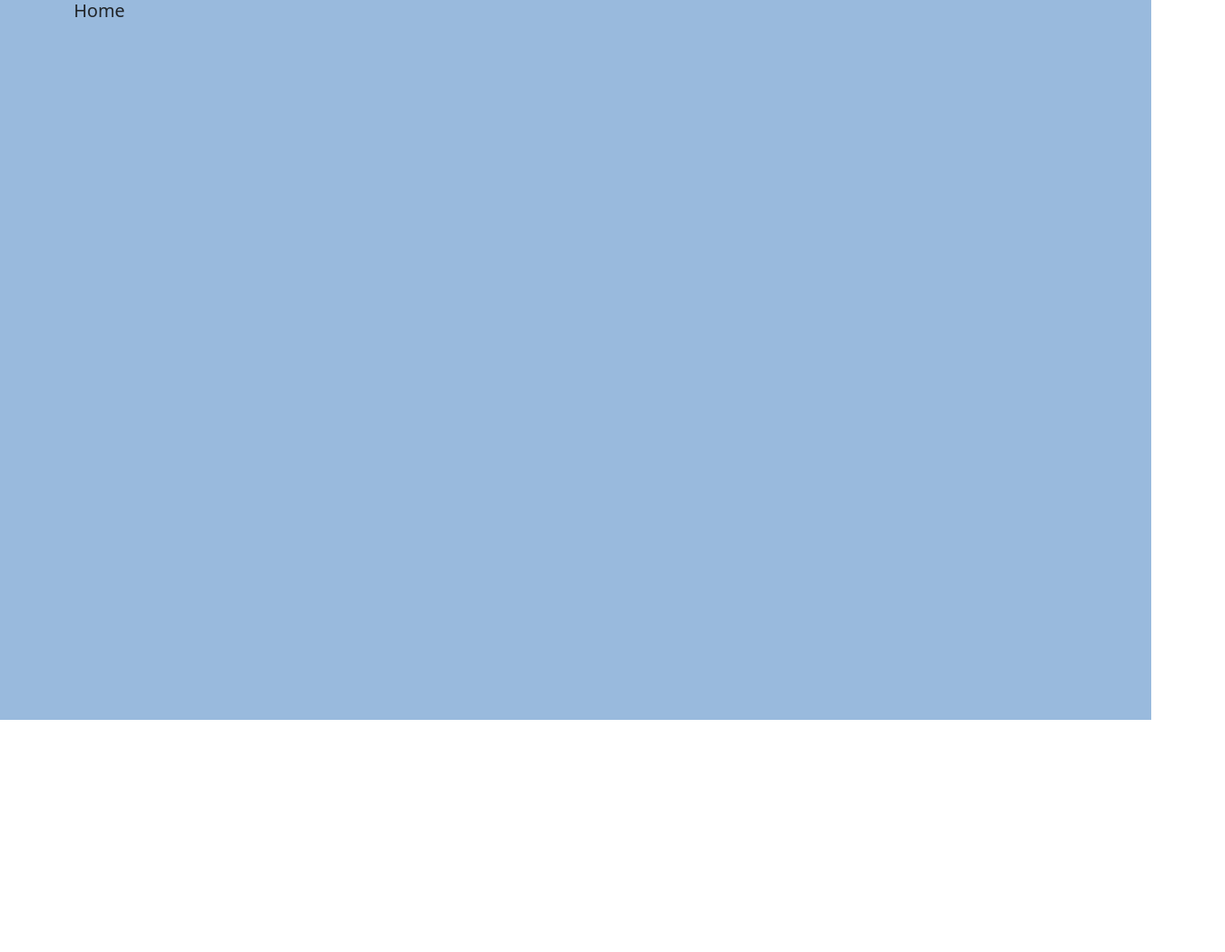
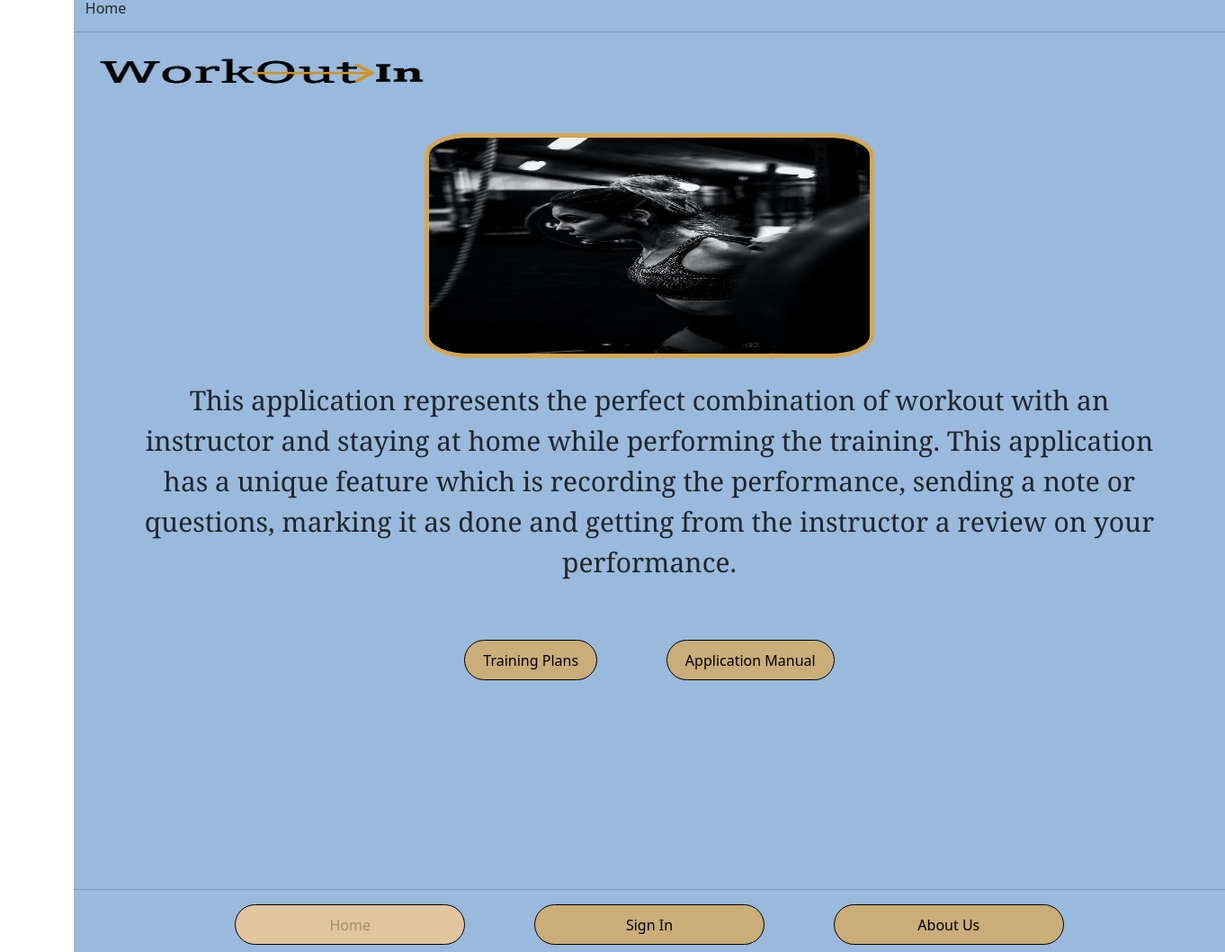
Before and after one commit to YassmineMachour172/Fitness-Instructors-App, a React (Create React App) app in the folder frontend/: page / in a window 1280 px wide. Shown: the whole page at 90% size, 1362 px wide, since content can reach past the window. Before the commit the page ends 800 px from the top, so only its background shows below. Built offline with nearby package versions, Linux system fonts and the light colour scheme.

Commit message:
home page ready

```diff
--- a/frontend/src/components/Home/home.css
+++ b/frontend/src/components/Home/home.css
@@ -1,6 +1,96 @@
-.backgroundimg{
+.container {
+    display: flex;
+    flex-direction: column;
+}
+.backgroundcol{
     background-color: #99BADD;
     background-size: cover;
-    height: 100vh;
-    width: 100%;
+    height: 100%;
+    width: 100vw;
 }
+
+.pa{
+    margin-left: 1vw;
+    font-size: 16px;
+}
+.pic{
+    display: flex;
+    height: 35vh;
+    width:75vw;
+    max-width: 500px;
+    max-height: 250px;
+    border: 5px solid #D6A650;
+    box-shadow: inset 0px 4px 4px rgba(0, 0, 0, 0.25);
+    border-radius: 10%;
+    display: block;
+    margin-left: auto;
+    margin-right: auto;
+}
+.logo{
+    display: flex;
+    margin-left:1vw;
+    height:5vh;
+    width:30vw;
+}
+.description{
+    font-size: 30px;
+    text-align: center;
+    margin-left:5vw;
+    margin-right:5vw;
+    font-family: Cambria, Cochin, Georgia, Times, 'Times New Roman', serif;
+}
+.picture-home{
+    align-items: center;
+}
+.training-plans{
+    margin-right: 3vw;
+    background: #CAAD78;
+    border: 1px solid #000000;
+    border-radius: 30px;
+    height: 45px;
+    padding-left:20px ;
+    padding-right:20px ;
+}
+.application-manual{
+    margin-left: 3vw;
+    background: #CAAD78;
+    border: 1px solid #000000;
+    border-radius: 30px;
+    height: 45px;
+    padding-left:20px ;
+    padding-right:20px ;
+}
+.home{
+    margin-right: 3vw;
+    border: 1px solid #000000;
+    border-radius: 30px;
+    width: 20vw;
+    height: 45px;
+    padding-left:20px ;
+    padding-right:20px ;
+    background: rgba(242, 200, 142, 0.81);
+    background-blend-mode: hard-light;
+}
+.sign-in{
+    width:20vw;
+
+    margin-left: 3vw;
+    margin-right: 3vw;
+    background: #CAAD78;
+    border: 1px solid #000000;
+    border-radius: 30px;
+    height: 45px;
+    padding-left:20px ;
+    padding-right:20px ;
+}
+.about-us{
+    width: 20vw;
+
+    margin-left: 3vw;
+    background: #CAAD78;
+    border: 1px solid #000000;
+    border-radius: 30px;
+    height: 45px;
+    padding-left:20px ;
+    padding-right:20px ;
+}
--- a/frontend/src/components/Home/home.jsx
+++ b/frontend/src/components/Home/home.jsx
@@ -2,6 +2,8 @@ import React from 'react';
 import { useNavigate  } from 'react-router-dom';
 import 'bootstrap/dist/css/bootstrap.min.css';
 import './Home.css';
+import logo from '../../images/logo.png'
+import pic from '../../images/pic.jpg'
 
 
 /* Home Component */
@@ -12,13 +14,63 @@ const Home = () => {
     const handleClickHome = () => {
         navigate('/Home');
     };
+    const handleClickSignIn=()=>{
+
+    }
+    const handleClickAboutUs=()=>{
+
+    }
     return (
-        <div id='home' className='backgroundimg'>
-            <div className='container'>
-                <div className="footer">
-                    <h5>Home</h5>
+        <div className="container">
+            <div id='home' className='backgroundcol'>
+
+                <div className="path">
+                    <h5 className='pa'>Home</h5>
+                    <hr></hr>
                 </div>
 
+                <div className="navbar">
+                    <div className="navbar-container">
+                        <img src={logo} className="logo"/>
+                        <div className='picture-home'>
+                            <br /><br />
+                            <img src={pic} className="pic"/>
+                        </div>
+                        <br />
+                        <center>
+                            <p className='description'>
+                                This application represents the perfect combination of workout with an
+                                instructor and staying at home while performing the training.
+                                This application has a unique feature which is recording the
+                                performance, sending a note or questions, marking it as done
+                                and getting from the instructor a review on your performance.
+                            </p>
+                            <br/>
+                            <br/>
+                            <div className="buttons">
+                                <button className='training-plans' onClick={handleClickHome}>Training Plans</button>
+                                <button className='application-manual' onClick={handleClickHome}>Application Manual</button>
+                            </div>
+                            <br/><br/>
+                        </center><br/> <br/>
+                        <br/>
+                        <br/>
+                        <br/>
+                        <br/>
+                        <br/>
+                        <hr/>
+
+                        <center>
+                            <div className="down-buttons">
+                                <button className='home' disabled>Home</button>
+                                <button className='sign-in' onClick={handleClickSignIn}>Sign In</button>
+                                <button className='about-us' onClick={handleClickAboutUs}>About Us</button>
+                            </div>
+                        </center>
+
+
+                    </div>
+                </div>
             </div>
         </div>
     );
```
Also changed, not shown: frontend/src/images/logo.png (added), frontend/src/images/pic.jpg (added).
